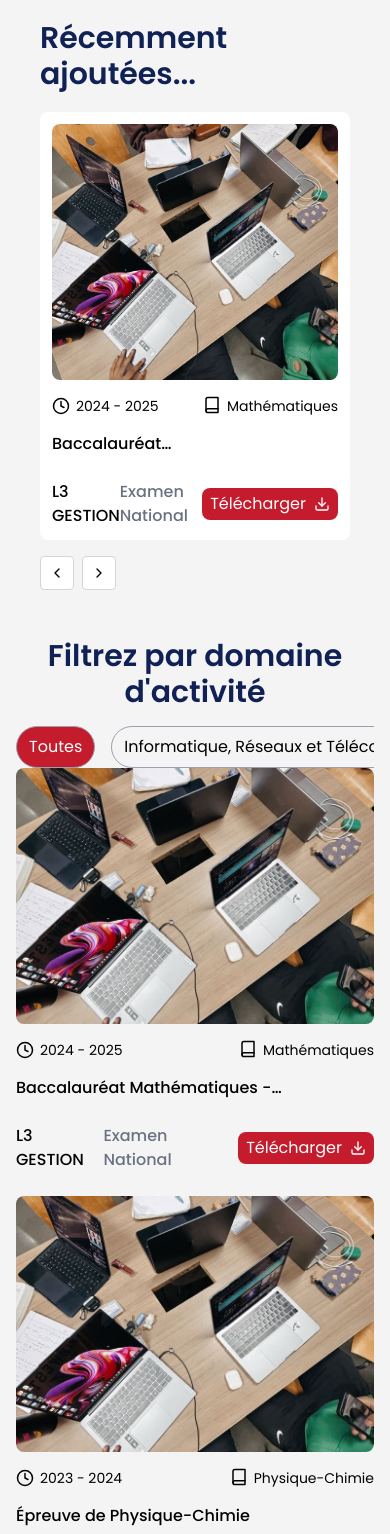
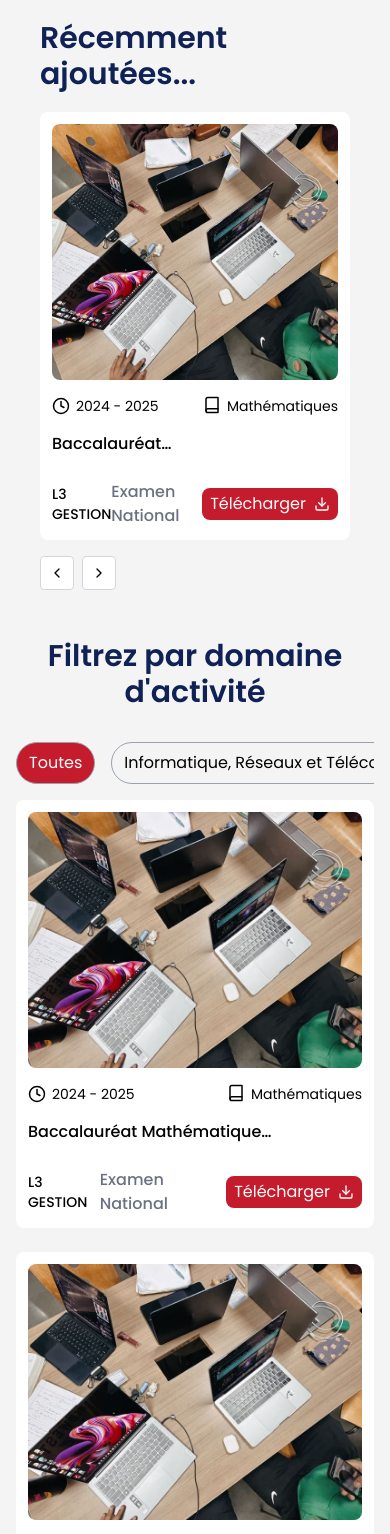
Before and after one commit to kaizen-squad/esgis-epreuves, a Next.js app: page / in a window 390 px wide. Shown: the part 920-2454 px from the top of the page. Built offline with nearby package versions, Linux system fonts and the light colour scheme.

Commit message:
feat(accueil): finished the mobile version for the domain filter section

```diff
--- a/src/app/(public)/accueil/components/DomainFilter.tsx
+++ b/src/app/(public)/accueil/components/DomainFilter.tsx
@@ -3,6 +3,7 @@
 import { useState } from "react";
 import { epreuvesMock } from "../../constants/epreuve_constants";
 import EpreuveCard from "../../components/EpreuveCard";
+import { FiArrowRight } from "react-icons/fi";
 
 const activityDomain = [
   "Informatique, Réseaux et Télécommunications",
@@ -13,11 +14,11 @@ const DomainFilter = () => {
   const [currentDomain, setCurrentDomain] = useState("Toutes");
   return (
     <div className="w-full px-4">
-      <h3 className="text-text-secondary mb-4 text-center text-3xl font-semibold">
+      <h3 className="text-text-secondary mb-8 text-center text-3xl font-semibold">
         Filtrez par domaine d&apos;activité
       </h3>
 
-      <div className="flex gap-4 overflow-x-auto md:mx-auto">
+      <div className="mb-4 flex w-full max-w-full gap-4 overflow-x-auto md:mx-auto md:w-fit">
         {["Toutes", ...activityDomain].map((domain) => {
           return (
             <button
@@ -31,11 +32,17 @@ const DomainFilter = () => {
         })}
       </div>
 
-      <div className="flex flex-col gap-6">
+      <div className="grid grid-cols-1 gap-6 md:grid-cols-3">
         {epreuvesMock.map((epreuve) => (
-          <EpreuveCard {...epreuve} key={epreuve.name} />
+          <div key={epreuve.name} className="">
+            <EpreuveCard {...epreuve} />
+          </div>
         ))}
       </div>
+
+      <button className="bg-background-accent text-text-primary my-2 ml-auto flex items-center gap-2 rounded-lg px-3 py-2 font-semibold">
+        Voir le catalogue <FiArrowRight />
+      </button>
     </div>
   );
 };
--- a/src/app/(public)/accueil/components/RecentlyAdded.tsx
+++ b/src/app/(public)/accueil/components/RecentlyAdded.tsx
@@ -14,9 +14,9 @@ const RecentlyAdded = () => {
         {epreuvesMock.map((epreuve) => (
           <div
             key={epreuve.name}
-            className="bg-background-primary relative w-full shrink-0 snap-start rounded-lg p-3 md:w-[calc((100%-2rem)/3)]"
+            className="relative w-full shrink-0 snap-start md:w-[calc((100%-2rem)/3)]"
           >
-            <EpreuveCard {...epreuve} key={epreuve.name} />
+            <EpreuveCard {...epreuve} />
           </div>
         ))}
       </Slider>
--- a/src/app/(public)/accueil/components/WelcomeSection.tsx
+++ b/src/app/(public)/accueil/components/WelcomeSection.tsx
@@ -21,7 +21,7 @@ const WelcomeSection = () => {
         Voir le Catalogue <FiArrowRight />
       </button>
 
-      <div className="relative h-50 w-full md:h-250">
+      <div className="relative h-50 w-full md:h-180 lg:h-200">
         <Image
           src="/images/accueil_image.png"
           alt="Esgis Image Accueil"
--- a/src/app/(public)/components/EpreuveCard.tsx
+++ b/src/app/(public)/components/EpreuveCard.tsx
@@ -12,7 +12,7 @@ interface EpreuveCard {
 
 const EpreuveCard = (data: EpreuveCard) => {
   return (
-    <div className="w-full">
+    <div className="bg-background-primary w-full rounded-lg p-3">
       <div className="relative mb-4 h-64 w-full">
         <Image
           src={data.img_src}
@@ -41,7 +41,7 @@ const EpreuveCard = (data: EpreuveCard) => {
       </p>
 
       <div className="flex items-center justify-between">
-        <p className="font-medium uppercase">L3 GESTION</p>
+        <p className="text-sm font-medium uppercase lg:text-base">L3 GESTION</p>
         <p className="font-medium text-gray-500">{data.type}</p>
         <button className="bg-background-accent text-text-primary flex cursor-pointer items-center gap-2 rounded-lg px-2 py-1">
           Télécharger <FiDownload />
```
